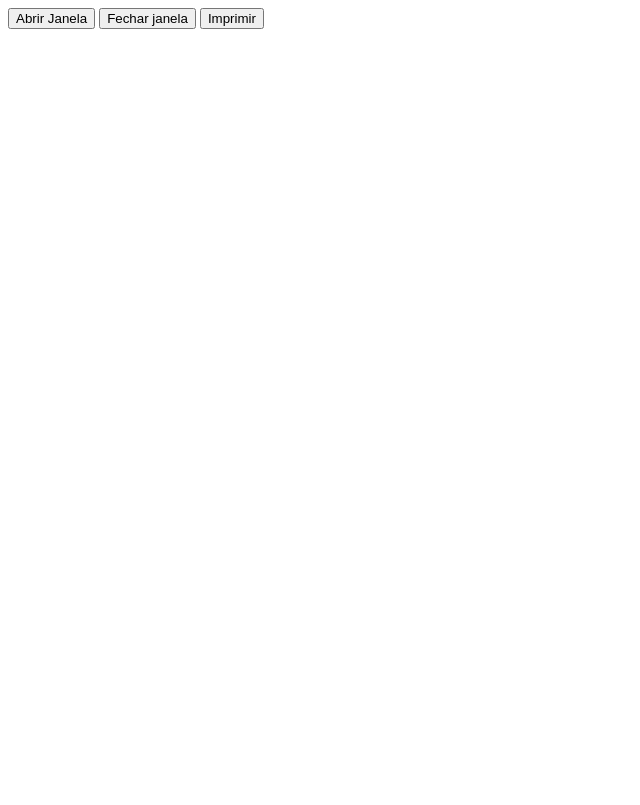
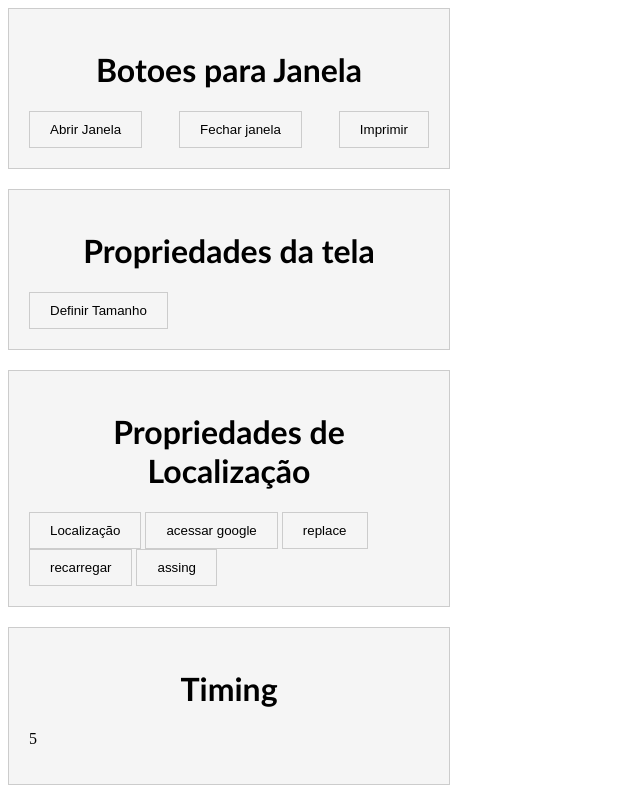
Before and after one commit to hkioshi/cursoWeb, a plain HTML site: page aulasJS/Aulas-DOM/BOM.html in a window 1280 px wide. Shown: the whole page, without its empty margins (0-640 px from the left). Drawn offline with Linux system fonts and the light colour scheme.

Commit message:
Js - BOM

```diff
--- a/aulasJS/Aulas-DOM/BOM.html
+++ b/aulasJS/Aulas-DOM/BOM.html
@@ -4,12 +4,70 @@
     <meta charset="UTF-8">
     <meta name="viewport" content="width=device-width, initial-scale=1.0">
     <title>Document</title>
+    <style>
+
+       .box
+       {
+        border: #ccc 1px solid;
+        background: #f5f5f5;
+        padding: 20px;
+        width: 400px;
+        margin-bottom: 20px;
+
+       }
+        h1
+        {
+            text-align: center;
+            font-family: 'Trebuchet MS', 'Lucida Sans Unicode', 'Lucida Grande', 'Lucida Sans', Arial, sans-serif;
+        }
+        .btn
+        {
+            padding: 10px 20px;
+            background-color: #f5f5f5;
+            border: 1px solid #ccc;
+            cursor: pointer;
+        }
+        .btns
+        {
+            display: flex;
+            justify-content: space-between;
+        }
+    </style>
 </head>
 <body>
-    <button onclick="abrirPopUp()">Abrir Janela</button>
-    <button onclick="fecharPopUp()">Fechar janela</button>
-    <button onclick="window.print()">Imprimir</button>
+    <div class="box">
+        <h1>Botoes para Janela</h1>
+        <div class="btns">
+            <button class="btn" onclick="abrirPopUp()">Abrir Janela</button>
+            <button class="btn" onclick="fecharPopUp()">Fechar janela</button>
+            <button class="btn" onclick="window.print()">Imprimir</button>
 
+        </div>
+    </div>
+    <div class="box">
+        <h1>Propriedades da tela</h1>
+        <p id="altura"></p>
+        <p id="largura"></p>
+        <button class="btn" onclick="getTamanho()">Definir Tamanho</button>
+
+    </div>
+    <div class="box">
+        <h1>Propriedades de Localização</h1>
+        <p id="local"></p>
+        <button class="btn" onclick="local()">Localização</button>
+        <button class="btn" onclick="gg()">acessar google</button>
+        <button class="btn" onclick="replace()">replace</button>
+        <button class="btn" onclick="recarregar()">recarregar</button>
+        <button class="btn" onclick="assing()">assing</button>
+
+
+    </div>
+
+    <div class="box">
+        <h1>Timing</h1>
+        <p id="Timing"></p>
+
+    </div>
     <script>
         //O BOM (Browser Object Model) é um conjunto de objetos
         //fornecido pelo navegador para interagir com o ambiente
@@ -29,6 +87,77 @@
             janela.close()
         }
 
+        //
+        // Screen
+        //
+
+        function getTamanho()
+        {
+            let altura = window.screen.height
+            let largura = window.screen.width
+            document.getElementById('altura').innerHTML = `Altura: ${altura}`
+            document.getElementById('largura').innerHTML = `Largura: ${largura}`
+        }
+
+        //
+        //  Location
+        //
+
+        function local()
+        {
+
+            let local = document.getElementById('local')
+            local.innerHTML = ""
+            local.innerHTML += window.location.hostname + '<br>'
+            local.innerHTML += window.location.pathname + '<br>'
+            local.innerHTML += window.location.protocol + '<br>'
+            local.innerHTML += window.location.port + '<br>'
+            local.innerHTML += window.location.search + '<br>'
+            local.innerHTML += window.location.hash + '<br>'
+
+        }
+
+        function gg()
+        {
+            window.location.href = 'http://www.google.com'
+        }
+
+        function replace()
+        {
+            window.location.replace('http://www.google.com')
+        }
+
+        function recarregar()
+        {
+            window.location.reload()
+        }
+
+        function assing()
+        {
+            window.location.assign('http://www.google.com')
+        }
+
+        //
+        //  Timing
+        //
+
+        let time = 0
+
+        window.setTimeout(function(){
+            alert('Tempo esgotado')
+        }, 2000)
+
+        let i = window.setInterval(function(){
+            time += 1
+            document.getElementById('Timing').innerHTML = time
+            if(time == 10)
+            {
+                clearInterval(i)
+
+            }
+        }, 1000)
+
+
 
     </script>
 </body>
```
